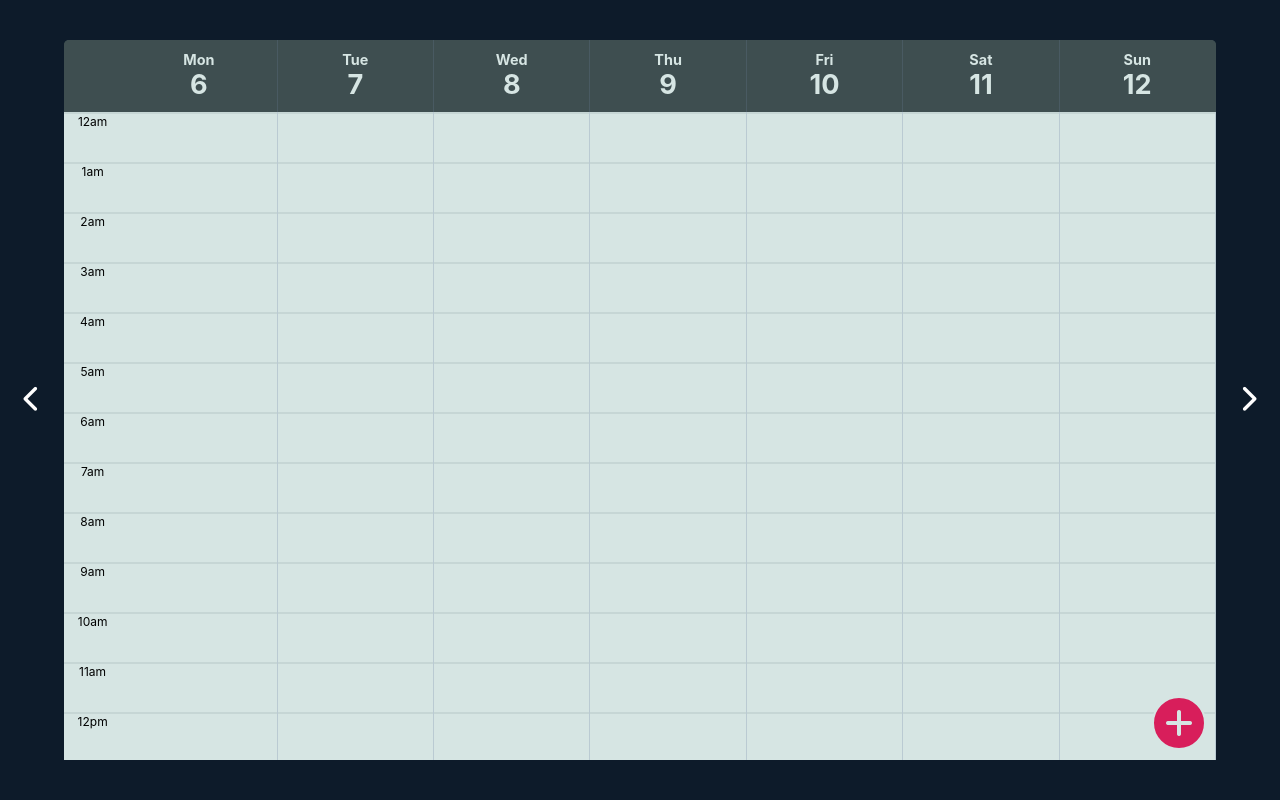
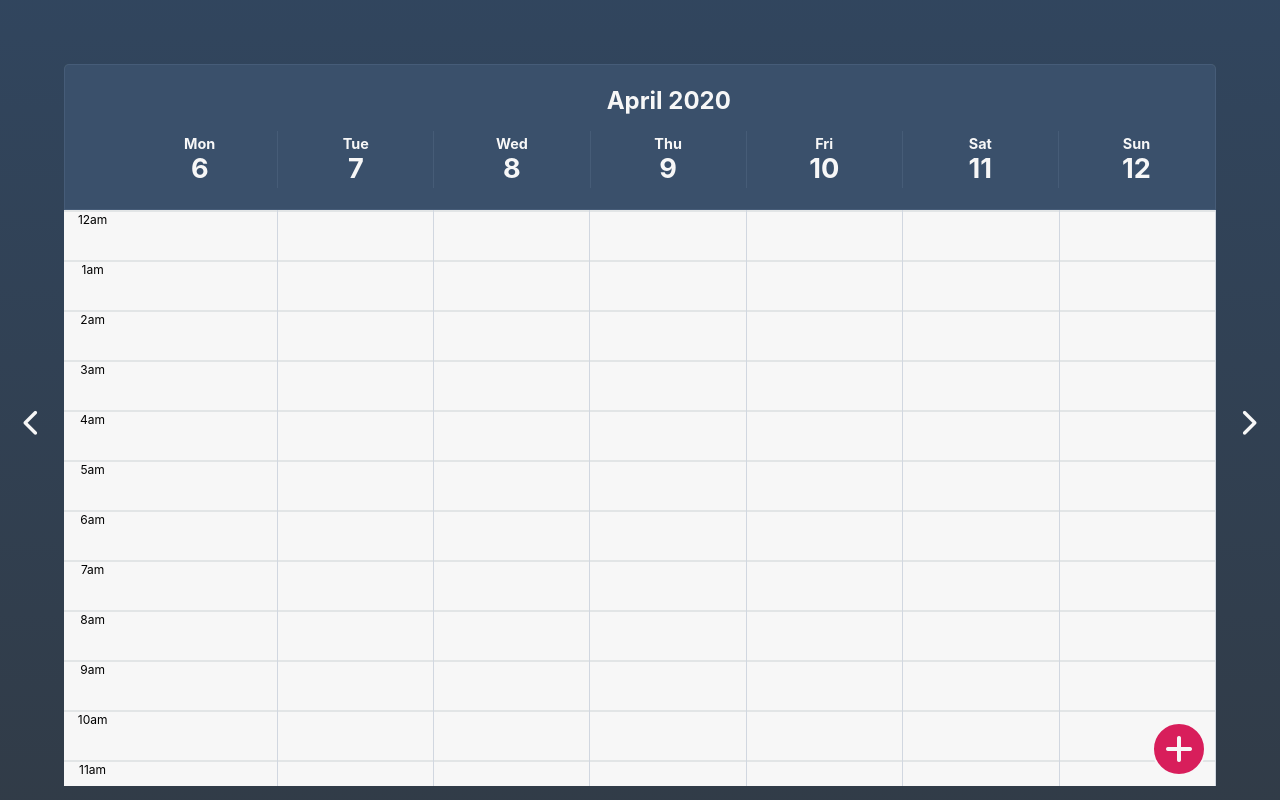
Before and after one commit to benf549/Calendar-App-Redux---React, a React (Create React App) app: page / in a window 1280 px wide. Shown: the top 800 px of the page. Built offline with nearby package versions, Linux system fonts and the light colour scheme.

Commit message:
added month and year and extended screen height to accomodate todolist functionality

```diff
--- a/src/App.css
+++ b/src/App.css
@@ -3,28 +3,44 @@
   padding: 0;
 }
 
+#root {
+  padding-top: 3vh;
+  height: 200vh;
+  background: linear-gradient(180deg, rgba(58, 80, 107, 0.8) 0%, rgba(58, 66, 75, 0.8) 56.84%, rgba(58, 80, 107, 0.096) 100%);
+}
+
 .App {
   text-align: center;
-  background-color: #0D1B2A;
-  min-height: 100vh;
   display: flex;
-  flex-direction: row;
-  align-items: center;
+  flex-direction: column;
   justify-content: center;
 }
 
+#month {
+  color: #f7f7f7;
+  padding-left: 5%;
+  margin-bottom: 2vh;
+}
+
+.topmostwrapper {
+  padding-top: 5vh;
+  display: flex;
+  flex-direction: row;
+}
+
+
 .leftbutton, .rightbutton {
+  margin-top: 40vh;
   height: 10vh;
   width: 5vw;
-  font-size: 1.7em;
-  color: white;
+  font-size: 1.7rem;
+  color: #f7f7f7;
   display: flex;
   align-items: center;
   justify-content: center;
 }
 .leftbutton:hover, .rightbutton:hover {
-  background-color: teal;
-
+  background-color: #1F7A8C;
 }
 
 
@@ -37,18 +53,19 @@
 }
 
 .upper {
-  height: 10%;
+  height: 20%;
   border-radius: 5px 5px 0 0;
   display: flex;
-  flex-direction: row;
+  flex-direction: column;
   justify-content: center;
   align-items: center;
-  background-color: #3E4E50;
+  background-color: #3A506B;
+  border: 1px solid rgba( 119, 141, 169, 0.2);
 }
 
 .lower {
-  height: 90%;
-  background-color: #D6E5E3;
+  height: 80%;
+  background-color: #f7f7f7;
   position: relative;
   overflow: hidden;
 }
@@ -65,12 +82,12 @@
   display: flex;
   justify-content: center;
   align-items: center;
-  border: 2px solid #D6E5E3;
+  border: 2px solid #f7f7f7;
 }
 
 .neweventcircle i {
-  color: #D6E5E3;
-  font-size: 2em;
+  color: #f7f7f7;
+  font-size: 2rem;
 }
 
 .scrollcontainercontainer {
@@ -79,7 +96,7 @@
 }
 
 .scrollcontainer {
-  background-color: #D6E5E3;
+  background-color: #f7f7f7;
   overflow-y: scroll;
   overflow-x: hidden;
   height: 100%;
@@ -121,8 +138,8 @@
   justify-content: center;
   align-items: center;
   width: 100%;
-  height: 100%;
-  color: #D6E5E3;
+  height: 40%;
+  color: #f7f7f7;
 }
 
 .dayheader {
@@ -171,7 +188,7 @@
 }
 
 .spacer p {
-  font-size: 0.75em;
+  font-size: 0.75rem;
 }
 
 .eventspace {
@@ -230,19 +247,19 @@
 }
 
 .Event p {
-  color: #D6E5E3;
-  font-size: 0.5em;
+  color: #f7f7f7;
+  font-size: 0.75rem;
   text-align: left;
   padding: 5px;
 
 }
 
 .dayheader h5{
-  font-size: 0.9em;
+  font-size: 0.9rem;
   margin-top: 10px;
 }
 
 .dayheader h1 {
-  font-size: 1.7em;
+  font-size: 1.7rem;
   margin-bottom: 10px;
 }
--- a/src/App.js
+++ b/src/App.js
@@ -124,11 +124,55 @@ function App() {
     }
   }
 
+  let month;
+  switch (week[0].getMonth()) {
+    case 0:
+      month = "January"
+      break;
+    case 1:
+      month = "February"
+      break;
+    case 2:
+      month = "March"
+      break;
+    case 3:
+      month = "April"
+      break;
+    case 4:
+      month = "May"
+      break;
+    case 5:
+      month = "June"
+      break;
+    case 6:
+      month = "July"
+      break;
+    case 7:
+      month = "August"
+      break;
+    case 8:
+      month = "September"
+      break;
+    case 9:
+      month = "October"
+      break;
+    case 10:
+      month = "November"
+      break;
+    default:
+      month = "December"
+      break;
+  }
+  let monthyear = `${month} ${week[0].getFullYear()}`;
+
+
   return (
     <div className="App">
+      <div className="topmostwrapper">
       <div className="leftbutton" onClick={deincrement}><i className="fas fa-chevron-left"></i></div>
       <div className="content">
         <div className="upper">
+          <h2 id="month">{monthyear}</h2>
           <CalendarHead weekdays={week} />
         </div>
         <div className="lower">
@@ -146,7 +190,7 @@ function App() {
         </div>
       </div>
       <div className="rightbutton" onClick={increment}><i className="fas fa-chevron-right"></i></div>
-
+      </div>
     </div>
   );
 }
```
